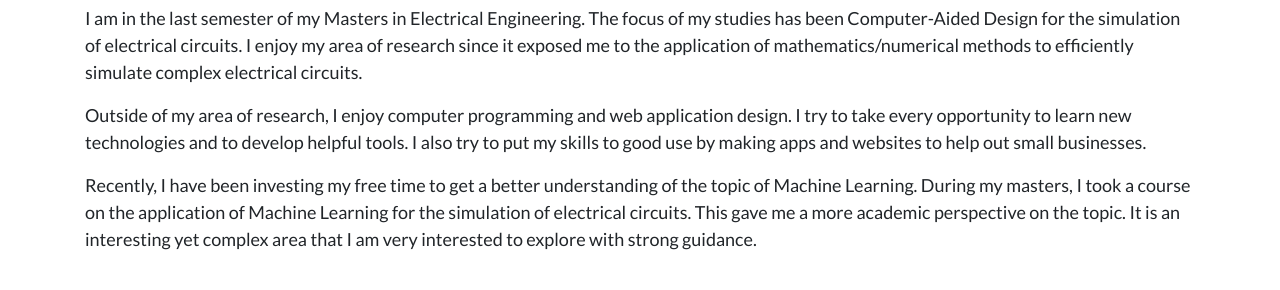
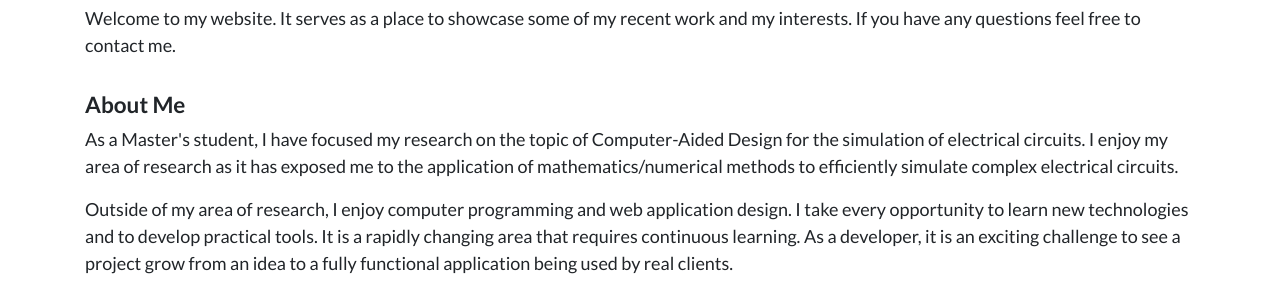
Before and after one commit to dynamic11/personalWebsite, a plain HTML site: page index.html in a window 1280 px wide. Shown: the part 476-766 px from the top of the page. Drawn offline with nearby package versions, Linux system fonts and the light colour scheme.

Commit message:
updated about me section

```diff
--- a/index.html
+++ b/index.html
@@ -184,26 +184,38 @@
         <div class="col-lg-12">
           <h2 class="h3 py-2">Hello World!</h2>
           <p>
-            I am in the last semester of my Masters in Electrical Engineering.
-            The focus of my studies has been Computer-Aided Design for the
-            simulation of electrical circuits. I enjoy my area of research since
-            it exposed me to the application of mathematics/numerical methods to
-            efficiently simulate complex electrical circuits.
+            Welcome to my website. It serves as a place to showcase some of my
+            recent work and my interests. If you have any questions feel free to
+            contact me.
+          </p>
+          <h3 class="h4 pt-3"><strong>About Me</strong></h3>
+          <p>
+            As a Master's student, I have focused my research on the topic of
+            Computer-Aided Design for the simulation of electrical circuits. I
+            enjoy my area of research as it has exposed me to the application of
+            mathematics/numerical methods to efficiently simulate complex
+            electrical circuits.
           </p>
           <p>
             Outside of my area of research, I enjoy computer programming and web
-            application design. I try to take every opportunity to learn new
-            technologies and to develop helpful tools. I also try to put my
-            skills to good use by making apps and websites to help out small
-            businesses.
+            application design. I take every opportunity to learn new
+            technologies and to develop practical tools. It is a rapidly
+            changing area that requires continuous learning. As a developer, it
+            is an exciting challenge to see a project grow from an idea to a
+            fully functional application being used by real clients.
           </p>
+          <h3 class="h4 pt-3"><strong>New Interests</strong></h3>
           <p>
-            Recently, I have been investing my free time to get a better
-            understanding of the topic of Machine Learning. During my masters, I
-            took a course on the application of Machine Learning for the
-            simulation of electrical circuits. This gave me a more academic
-            perspective on the topic. It is an interesting yet complex area that
-            I am very interested to explore with strong guidance.
+            In recent years, the terms Machine Learning and AI have been heavily
+            advertised. Since my area of research is heavily math-based and I
+            have had exposure to black-box modeling methods such as Vector
+            Fitting, I quickly became curious to see what these keywords meant
+            and to explore the underlying math. I took a course on the
+            application of Machine Learning in the simulation of Electrical
+            Circuits that gave me an academic introduction to the area. Since
+            then, I have done some projects on my own time to try to learn more.
+            Upon the completion of my Master's, I would like to focus my energy
+            on this new area of technology.
           </p>
         </div>
       </div>
```
